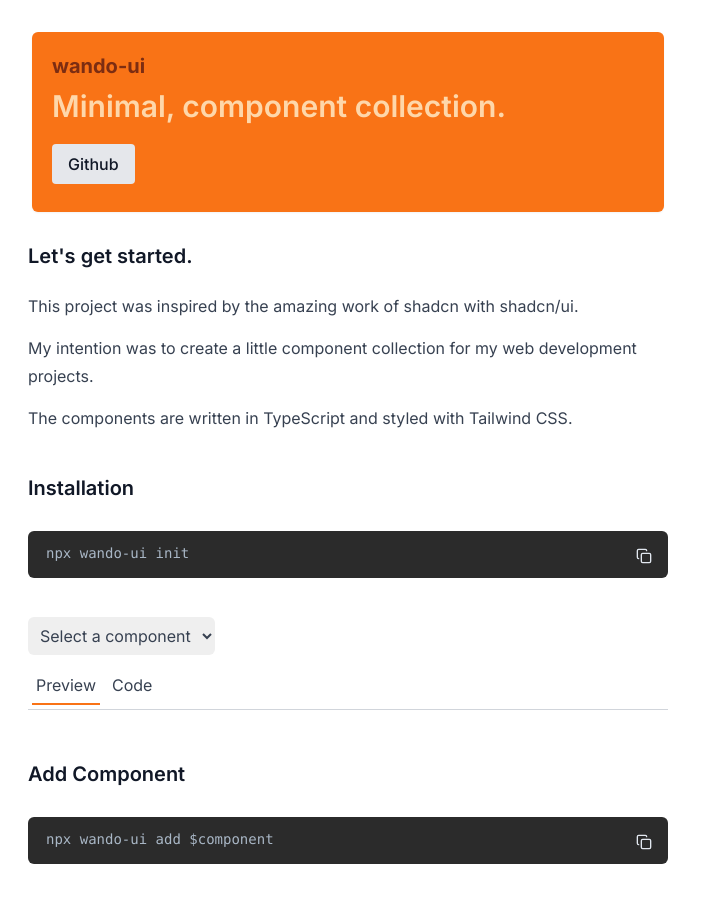
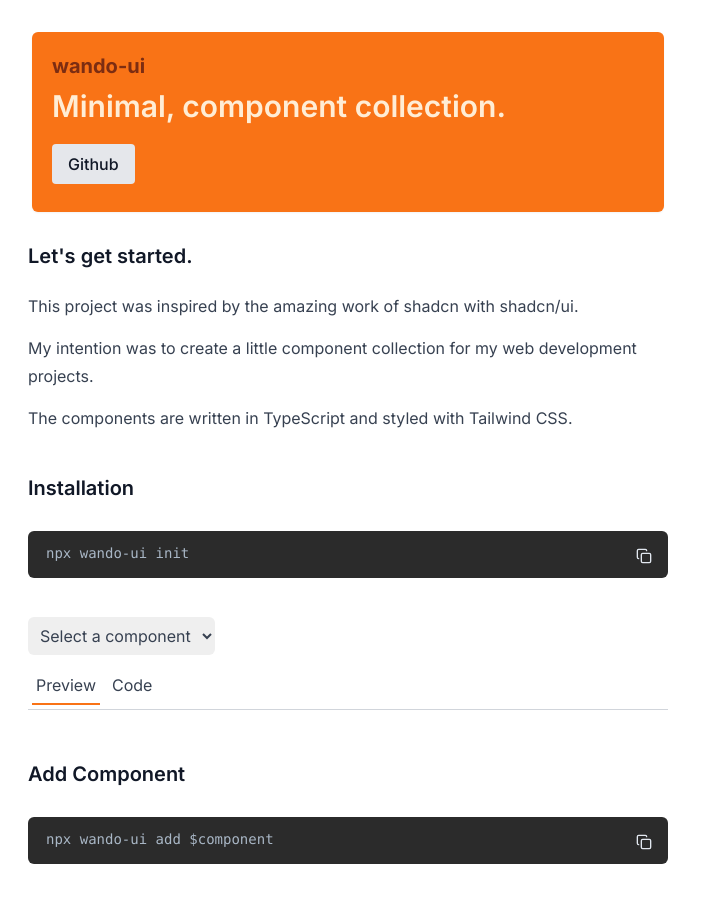
Before and after one commit to iamseeley/wando-ui, a Next.js app: page / in a window 1280 px wide. Shown: the top 902 px of the page, without its empty margins (0-703 px from the left). Built offline with nearby package versions, Linux system fonts and the light colour scheme.

Commit message:
gonna publish

```diff
--- a/app/components/layout/Header.tsx
+++ b/app/components/layout/Header.tsx
@@ -9,7 +9,7 @@
         {/* <Image className="top-4" alt="Cute image of the Wando 'W' " src={'/assets/images/wando.png'} width={100} height={100} /> */}
         <a className="font-bold text-orange-900 text-xl" href="/">wando-ui</a>
 
-			<h1 className='pb-4 text-3xl text-orange-200 font-semibold'>Minimal, component collection.</h1>
+			<h1 className='pb-4 text-3xl text-orange-100 font-semibold'>Minimal, component collection.</h1>
             <div className='flex gap-4'>
 
                 <Button intent="secondary">Github</Button>
```
